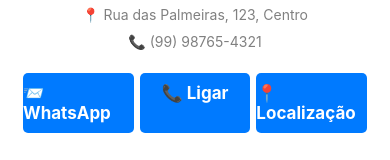
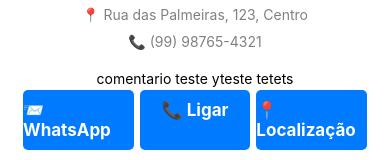
Before and after one commit to MuriloRamos007/List-of-integrated-restaurants, a React Native app: screen /Restaurantes in a window 390 px wide. Both pictures are taken after a click on the element 195 px from the left and 148 px from the top of the page. Shown: the part 433-593 px from the top of the page. Built offline with nearby package versions, Linux system fonts and the light colour scheme.

Commit message:
Commit Comentarios restaurante

```diff
--- a/app.json
+++ b/app.json
@@ -4,11 +4,11 @@
     "slug": "AppPontaPora",
     "version": "1.0.0",
     "orientation": "portrait",
-    "icon": "./assets/icon.png",
+    "icon": "./assets/logo2.png",
     "userInterfaceStyle": "light",
     "newArchEnabled": true,
     "splash": {
-      "image": "./assets/splash-icon.png",
+      "image": "./assets/logo1.png",
       "resizeMode": "contain",
       "backgroundColor": "#ffffff"
     },
--- a/src/data/mockData.js
+++ b/src/data/mockData.js
@@ -8,7 +8,8 @@ const mockData = [
     endereco: "Rua das Palmeiras, 123, Centro",
     imagem: "https://cms-blog.saipos.com/Entenda-como-funciona-um-Restaurante--La-Carte-SAIPOS-sistema-para-restaurantes-1.jpg",
     whatsapp: "",
-    maps: ""
+    maps: "",
+    comentario: "teste yteste tetets"
   },
   {
     id: 2,
--- a/src/screens/RestauranteDetailScreen.js
+++ b/src/screens/RestauranteDetailScreen.js
@@ -2,7 +2,7 @@ import React from "react";
 import { View, Text, StyleSheet, TouchableOpacity, Image } from "react-native";
 
 const RestauranteDetailScreen = ({ route }) => {
-    const { nome, descricao, horario, telefone, imagem, endereco } = route.params;
+    const { nome, descricao, horario, telefone, imagem, endereco, comentario} = route.params;
 
     return (
       <View style={styles.container}>
@@ -12,6 +12,7 @@ const RestauranteDetailScreen = ({ route }) => {
         <Text style={styles.horario}>🕒 {horario}</Text>
         <Text style={styles.endereco}>📍 {endereco}</Text>
         <Text style={styles.telefone}>📞 {telefone}</Text>
+        <Text style={styles.comentario}>comentario {comentario}</Text>
 
         {}
         <View style={styles.botoes}>
@@ -26,6 +27,7 @@ const RestauranteDetailScreen = ({ route }) => {
           <TouchableOpacity style={styles.botao} >
             <Text style={styles.textoBotao}>📍 Localização</Text>
           </TouchableOpacity>
+
         </View>
       </View>
     );
```
